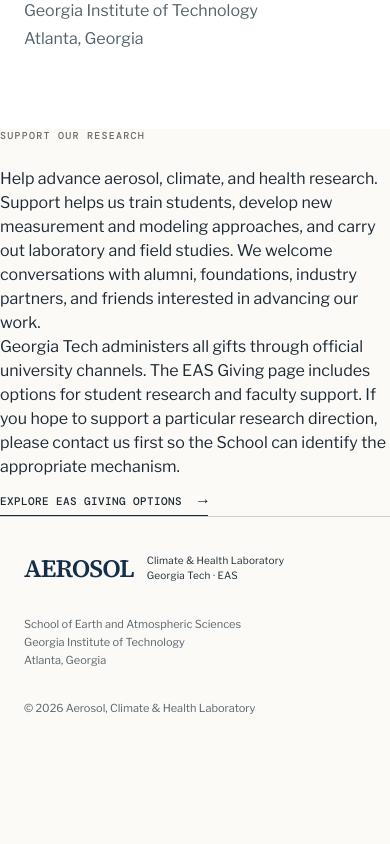
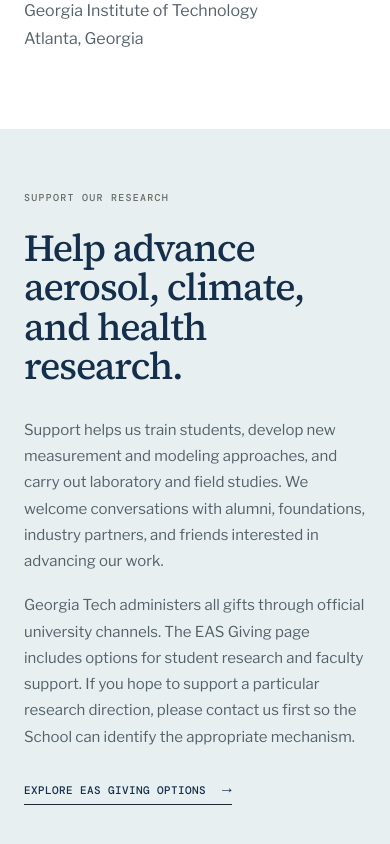
Before and after one commit to pengfeiliu371/aerosol-climate-health-lab-website, a Next.js app: page /contact in a window 390 px wide. Shown: the part 780-1624 px from the top of the page. Before the commit the page ends 1531 px from the top, so only its background shows below. Built offline with nearby package versions, Linux system fonts and the light colour scheme; no server answers.

Commit message:
Style research support section

```diff
--- a/app/contact/contact.css
+++ b/app/contact/contact.css
@@ -26,8 +26,51 @@
   outline-offset: 5px;
 }
 
+.support-research {
+  display: grid;
+  grid-template-columns: minmax(0, 1fr) minmax(320px, .85fr);
+  gap: clamp(44px, 9vw, 140px);
+  padding: clamp(64px, 8vw, 108px) var(--content-gutter);
+  background: #e7eff1;
+}
+
+.support-research h2 {
+  max-width: 650px;
+  margin: 0;
+  color: var(--navy);
+  font: 500 clamp(36px, 4.4vw, 60px)/1.04 "Source Serif 4", serif;
+  letter-spacing: -1.8px;
+}
+
+.support-copy {
+  max-width: 590px;
+}
+
+.support-copy p {
+  margin: 0 0 18px;
+  color: #53616a;
+  font-size: 15px;
+  line-height: 1.75;
+}
+
+.support-copy .quiet-link {
+  color: var(--navy);
+  text-decoration: none;
+}
+
 @media (max-width: 760px) {
   .protected-email {
     font-size: 21px;
   }
+
+  .support-research {
+    grid-template-columns: 1fr;
+    gap: 30px;
+    padding: 62px 24px 72px;
+  }
+
+  .support-research h2 {
+    font-size: 38px;
+    letter-spacing: -1.2px;
+  }
 }
```
